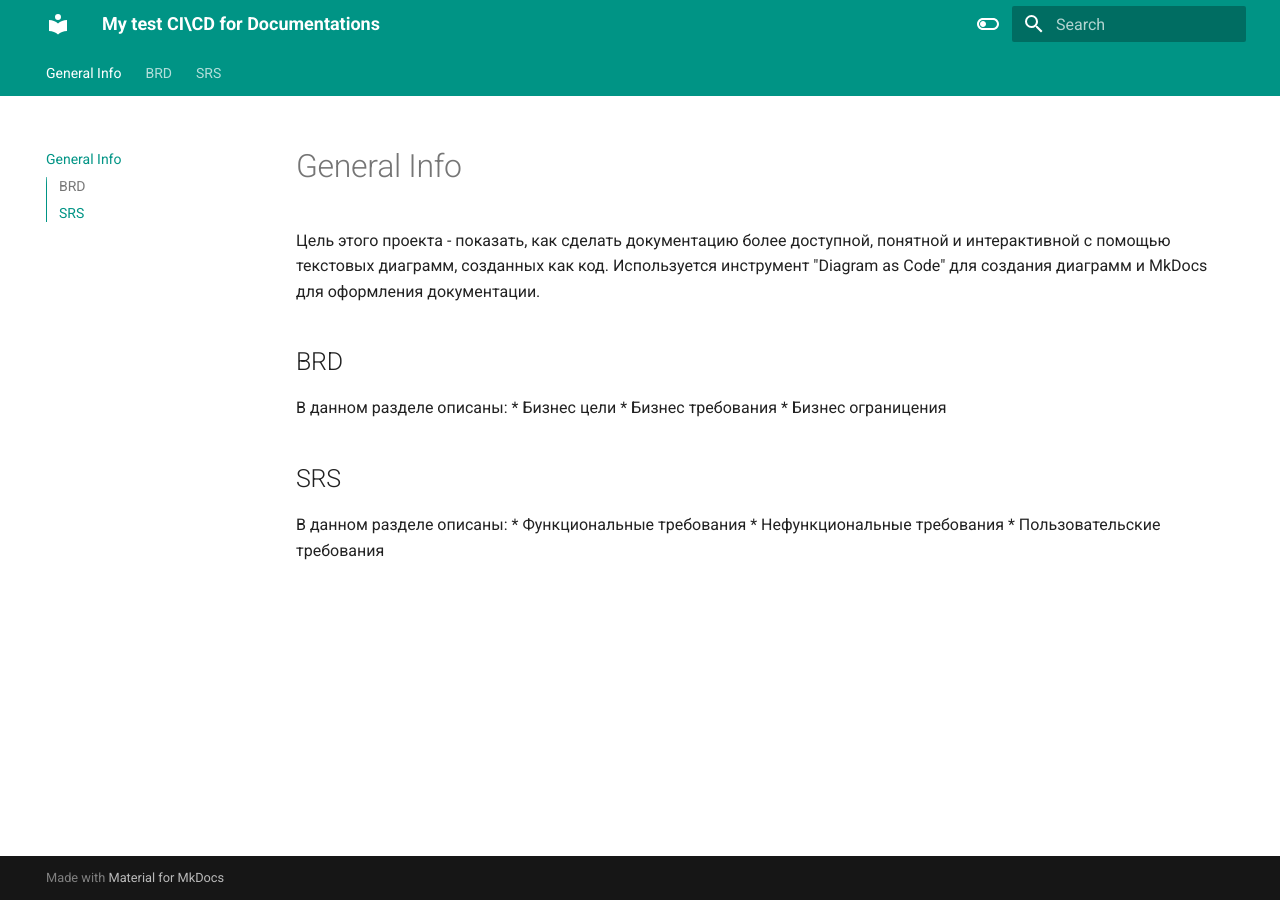
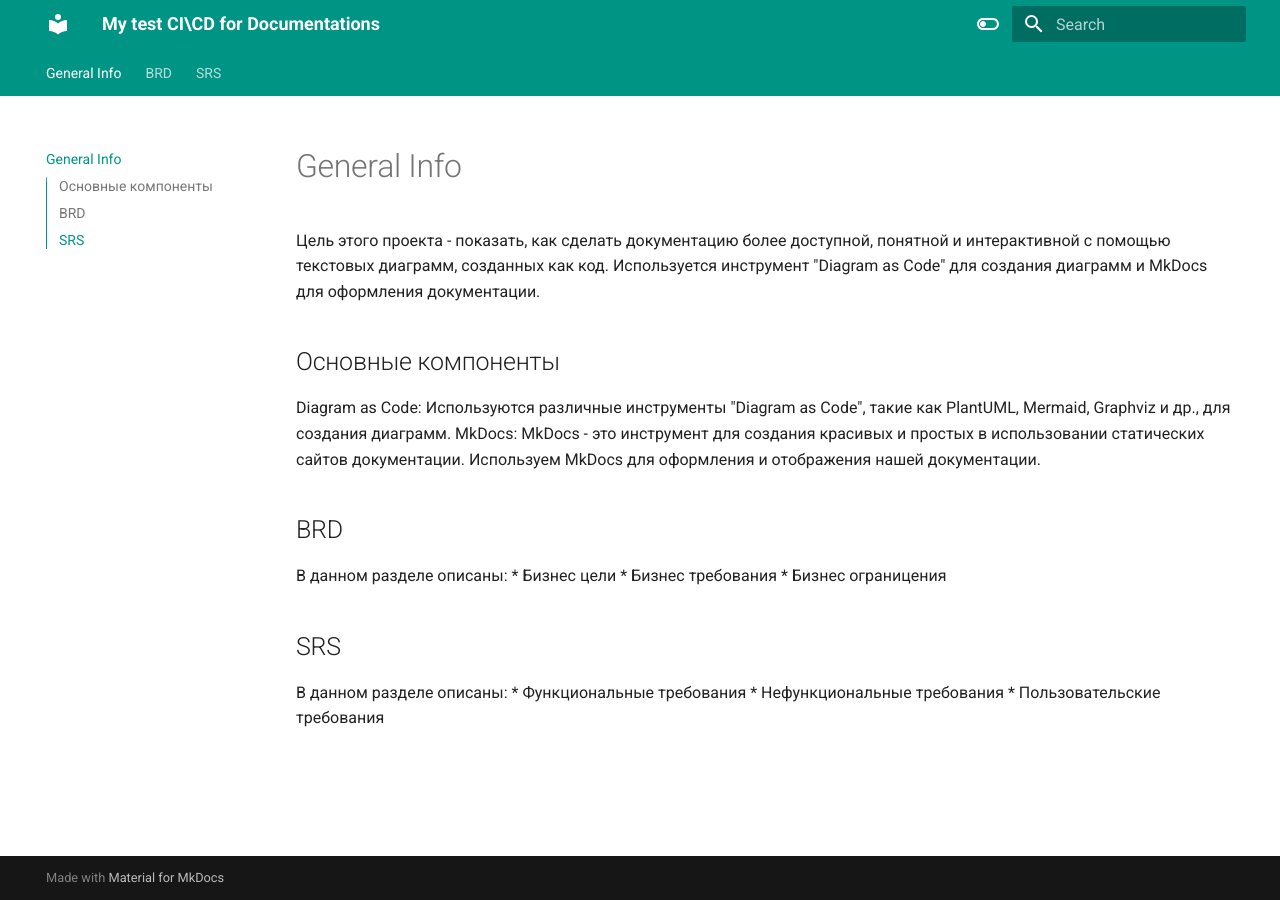
Before and after one commit to geksogen/CI-CD-Documentatons, an MkDocs documentation site: the page built from docs/index.md, in a window 1280 px wide. Built offline with MkDocs 1.6.1 and Material for MkDocs 9.7.7, drawn with Linux system fonts in a browser that asks for light colours.

Commit message:
Update index.md

```diff
--- a/docs/index.md
+++ b/docs/index.md
@@ -1,5 +1,9 @@
 # General Info
 Цель этого проекта - показать, как сделать документацию более доступной, понятной и интерактивной с помощью текстовых диаграмм, созданных как код. Используется инструмент "Diagram as Code" для создания диаграмм и MkDocs для оформления документации.
+
+## Основные компоненты
+Diagram as Code: Используются различные инструменты "Diagram as Code", такие как PlantUML, Mermaid, Graphviz и др., для создания диаграмм.
+MkDocs: MkDocs - это инструмент для создания красивых и простых в использовании статических сайтов документации. Используем MkDocs для оформления и отображения нашей документации.
 
 ## BRD
 В данном разделе описаны:
```
